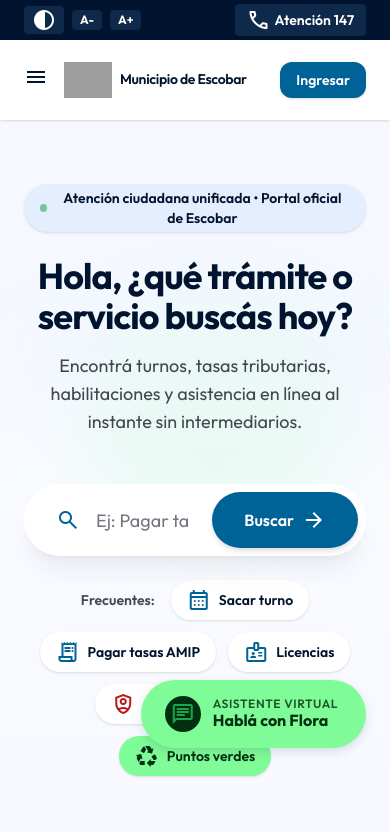
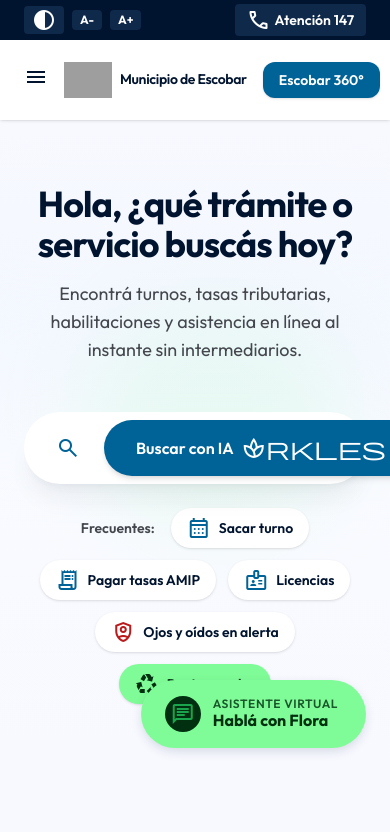
Before and after one commit to dibrand-dev/dibrand-redesign, a Next.js app: page /escobar in a window 390 px wide. Shown: the top 832 px of the page. Built offline with nearby package versions, Linux system fonts and the light colour scheme; grey boxes are pictures that could not be loaded.

Commit message:
feat(escobar): update responsive header CTA, remove hero pill, and add AI search icon

```diff
--- a/app/escobar/_components/Header.tsx
+++ b/app/escobar/_components/Header.tsx
@@ -65,8 +65,8 @@ export default function Header() {
               <span className="material-symbols-outlined text-[20px]">account_circle</span>
               <span>Ingresar a Escobar 360°</span>
             </Link>
-            <Link className="md:hidden bg-[#006398] text-white px-4 py-2 rounded-xl text-sm font-semibold hover:bg-[#004a74] transition-colors shadow-sm" href="#">
-              Ingresar
+            <Link className="md:hidden bg-[#006398] text-white px-4 py-2 rounded-xl text-sm font-semibold hover:bg-[#004a74] transition-colors shadow-sm whitespace-nowrap" href="#">
+              Escobar 360°
             </Link>
             <div className="hidden sm:flex w-8 h-8 rounded-full bg-[#00142f] items-center justify-center">
               <span className="material-symbols-outlined text-white text-[18px]">person</span>
--- a/app/escobar/_components/Hero.tsx
+++ b/app/escobar/_components/Hero.tsx
@@ -8,12 +8,6 @@ export default function Hero() {
       <div className="pointer-events-none absolute top-40 right-12 w-64 h-64 bg-[#7ffc97]/20 rounded-full blur-2xl -z-10"></div>
 
       <div className="max-w-5xl mx-auto px-6 lg:px-8 flex flex-col items-center text-center">
-        {/* Direct Context Pill */}
-        <div className="inline-flex items-center gap-2 px-4 py-1 rounded-full bg-[#e5eeff] text-[#00142f] text-sm font-semibold mb-6 shadow-sm">
-          <span className="w-2 h-2 rounded-full bg-[#1aa54c] animate-pulse"></span>
-          <span>Atención ciudadana unificada • Portal oficial de Escobar</span>
-        </div>
-
         {/* Main Heading (Accessible, clear, humane) */}
         <h1 className="text-4xl md:text-5xl font-bold text-[#00142f] tracking-tight max-w-3xl">
           Hola, ¿qué trámite o servicio buscás hoy?
@@ -30,8 +24,8 @@ export default function Hero() {
             </div>
             <input aria-label="Buscar trámites, tasas, hospitales y servicios de Escobar" className="w-full h-14 bg-transparent text-[#00142f] text-lg placeholder:text-[#74777f] focus:outline-none px-2" placeholder="Ej: Pagar tasa, Turno hospital, Licencia de conducir..." type="search" />
             <button className="bg-[#006398] text-white px-8 h-14 rounded-full text-base font-semibold hover:bg-[#004a74] transition-colors shrink-0 flex items-center gap-2 shadow-md" type="submit">
-              <span>Buscar</span>
-              <span className="material-symbols-outlined text-[20px]">arrow_forward</span>
+              <span>Buscar con IA</span>
+              <span className="material-symbols-outlined text-[20px]">sparkles</span>
             </button>
           </form>
         </div>
```
